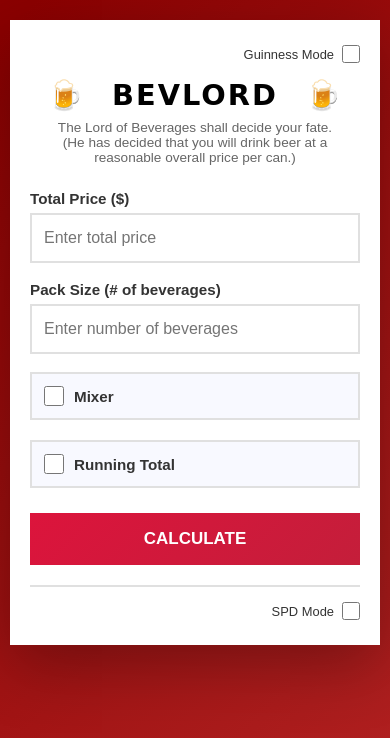
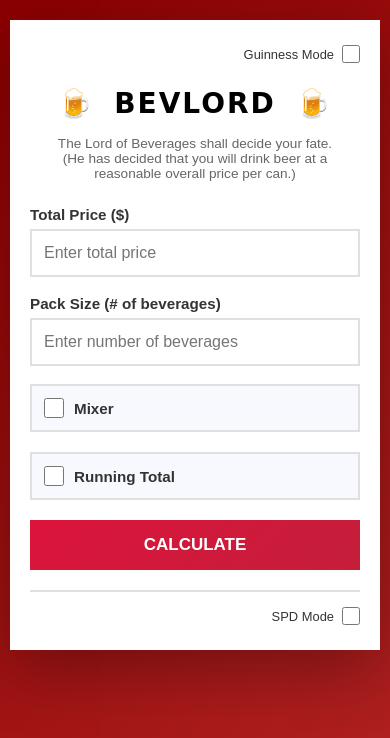
Before and after one commit to graymackle/bevlord, a plain HTML site: page index.html in a window 390 px wide. Drawn offline with Linux system fonts and the light colour scheme; a web font is replaced by a local one.

Commit message:
fix: Fixed layout shifts using flex containers

```diff
--- a/index.html
+++ b/index.html
@@ -35,22 +35,30 @@
             min-height: 600px;
         }
 
+        .title-area {
+            display: flex;
+            align-items: center;
+            justify-content: center;
+            height: 70px;
+            margin-bottom: 10px;
+            overflow: hidden;
+        }
+
         h1 {
             color: #000000;
-            text-align: center;
-            margin-bottom: 10px;
-            font-size: 2.5em;
+            font-size: 48px;
             font-family: 'Kings', cursive;
             text-transform: uppercase;
             letter-spacing: 2px;
+            white-space: nowrap;
         }
 
         #titleIconLeft {
-            margin-right: 15px;
+            margin-right: 8px;
         }
 
         #titleIconRight {
-            margin-left: 15px;
+            margin-left: 8px;
         }
 
         .subtitle {
@@ -73,12 +81,14 @@
 
         input {
             width: 100%;
-            padding: 12px;
+            height: 48px;
+            padding: 0 12px;
             border: 2px solid #e0e0e0;
             border-radius: 0;
             font-size: 16px;
             font-family: Arial, Helvetica, sans-serif;
             transition: border-color 0.3s;
+            box-sizing: border-box;
         }
 
         input::placeholder {
@@ -90,9 +100,16 @@
             border-color: #8B0000;
         }
 
+        .button-area {
+            display: flex;
+            align-items: center;
+            justify-content: center;
+            height: 55px;
+        }
+
         button {
             width: 100%;
-            padding: 15px;
+            height: 100%;
             background: linear-gradient(135deg, #DC143C 0%, #C41E3A 100%);
             color: white;
             border: none;
@@ -199,9 +216,13 @@
                 font-size: 0.8em;
             }
 
+            .title-area {
+                height: 50px;
+                margin-bottom: 8px;
+            }
+
             h1 {
-                font-size: 1.8em;
-                margin-bottom: 8px;
+                font-size: 28px;
             }
 
             .subtitle {
@@ -219,14 +240,18 @@
             }
 
             input {
-                padding: 14px 12px;
+                height: 48px;
+                padding: 0 12px;
                 font-size: 16px;
             }
 
+            .button-area {
+                height: 50px;
+                margin-top: 5px;
+            }
+
             button {
-                padding: 16px;
                 font-size: 17px;
-                margin-top: 5px;
             }
 
             .result {
@@ -387,7 +412,7 @@
         body.guinness-mode h1 {
             color: #d4af37;
             font-family: 'Metamorphous', cursive;
-            font-size: 2.5em;
+            font-size: 28px;
         }
 
         body.guinness-mode .subtitle {
@@ -490,7 +515,7 @@
         body.spd-mode {
             background: linear-gradient(135deg, #5a0000 0%, #7a0000 100%) !important;
             font-family: 'Times New Roman', Times, serif !important;
-            font-size: 17px !important;
+            font-size: 16px !important;
         }
 
         body.spd-mode .container {
@@ -501,17 +526,20 @@
         body.spd-mode h1 {
             color: #FF0000 !important;
             font-family: 'Times New Roman', Times, serif !important;
-            font-size: 2.6em !important;
+            font-size: 28px !important;
+            letter-spacing: 1px !important;
         }
 
         body.spd-mode .subtitle {
             color: #FF0000 !important;
             font-family: 'Times New Roman', Times, serif !important;
+            font-size: 14px;
         }
 
         body.spd-mode label {
             color: #FF0000 !important;
             font-family: 'Times New Roman', Times, serif !important;
+            font-size: 15.5px;
         }
 
         body.spd-mode input {
@@ -536,7 +564,7 @@
             color: #000000 !important;
             border: 2px solid #000000 !important;
             font-family: 'Times New Roman', Times, serif !important;
-            font-size: 19px !important;
+            font-size: 18px !important;
         }
 
         body.spd-mode .result {
@@ -603,6 +631,7 @@
         body.spd-mode .mode-toggle label {
             color: #FF0000 !important;
             font-family: 'Times New Roman', Times, serif !important;
+            font-size: 13.5px;
         }
 
         body.spd-mode .spd-toggle {
@@ -614,6 +643,7 @@
         body.spd-mode .spd-toggle label {
             color: #FF0000 !important;
             font-family: 'Times New Roman', Times, serif !important;
+            font-size: 13.5px;
         }
 
         body.spd-mode .remove-btn {
@@ -670,7 +700,9 @@
             <input type="checkbox" id="guinnessMode" onchange="toggleGuinnessMode()">
         </div>
 
-        <h1><span id="titleIconLeft">🍺</span> Bevlord <span id="titleIconRight">🍺</span></h1>
+        <div class="title-area">
+            <h1><span id="titleIconLeft">🍺</span> Bevlord <span id="titleIconRight">🍺</span></h1>
+        </div>
         <p class="subtitle">The Lord of Beverages shall decide your fate.<br>(He has decided that you will drink beer at a reasonable overall price per can.)</p>
 
         <div class="input-group">
@@ -695,7 +727,9 @@
             <label for="runningTotal">Running Total</label>
         </div>
 
-        <button onclick="calculate()">Calculate</button>
+        <div class="button-area">
+            <button onclick="calculate()">Calculate</button>
+        </div>
 
         <div class="result" id="result">
             <div class="result-label">Cost per beverage:</div>
```
